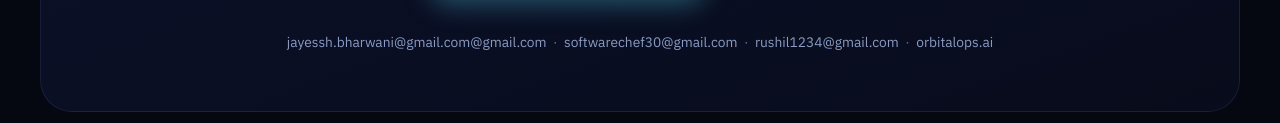
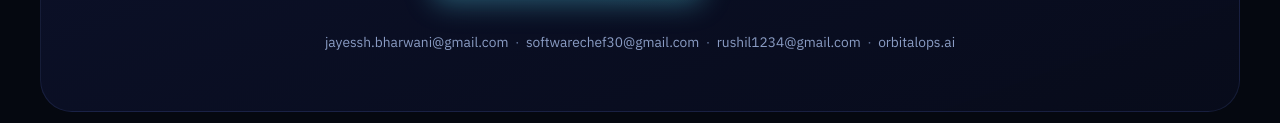
Before and after one commit to arnav300/orbitops.ai, a plain HTML site: page index.html in a window 1280 px wide. Shown: the part 5426-5549 px from the top of the page. Drawn offline with Linux system fonts and the light colour scheme.

Commit message:
Add files via upload

```diff
--- a/index.html
+++ b/index.html
@@ -331,7 +331,7 @@ body:hover .c-dot,body:hover .c-ring{opacity:1}
       <a class="btn-o" href="#top">Back to top</a>
     </div>
     <div class="cta-c">
-      <a href="mailto:jayessh.bharwani@gmail.com">jayessh.bharwani@gmail.com@gmail.com</a> &nbsp;·&nbsp;
+      <a href="mailto:jayessh.bharwani@gmail.com">jayessh.bharwani@gmail.com</a> &nbsp;·&nbsp;
       <a href="mailto:softwarechef30@gmail.com">softwarechef30@gmail.com</a> &nbsp;·&nbsp;
       <a href="mailto:rushil1234@gmail.com">rushil1234@gmail.com</a> &nbsp;·&nbsp;
       <a href="https://orbitalops.ai">orbitalops.ai</a>
```
